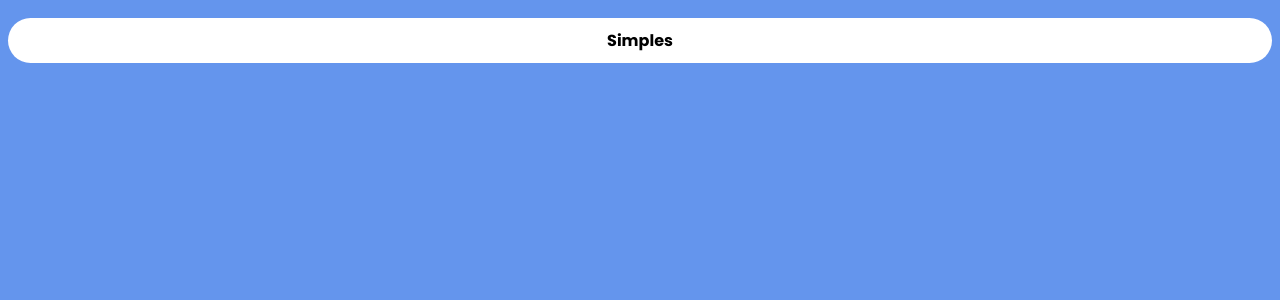
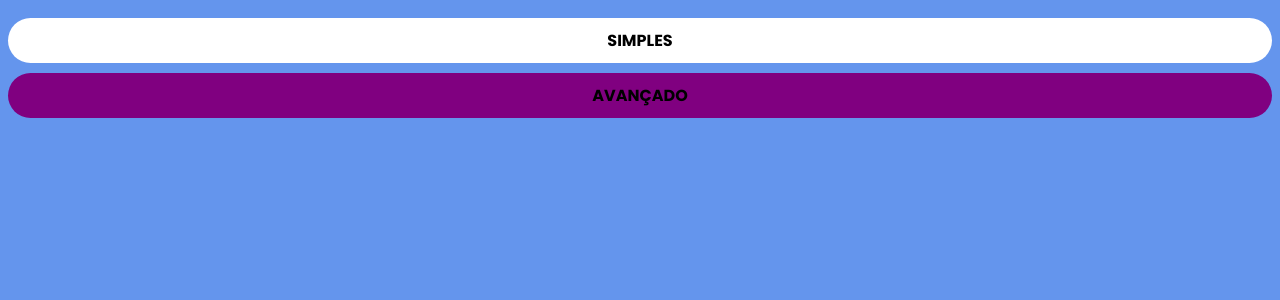
Before and after one commit to Alexandre-Passos/Projeto_Cards, an Angular app: page / in a window 1280 px wide. Shown: the top 300 px of the page. Built offline with nearby package versions, Linux system fonts and the light colour scheme.

Commit message:
adicionando animação e função de desabilitar o botão

```diff
--- a/src/app/app.component.html
+++ b/src/app/app.component.html
@@ -1 +1,2 @@
-<app-cards [plano]="'Simples'" [estilo]="'branco'"></app-cards>
+<app-cards [plano]="'Simples'" [estilo]="'branco'"  [desabilitar]="false" (emitindoEventoClick)="botaoClicado()"></app-cards>
+<app-cards [plano]="'Avançado'" [estilo]="'roxo'" (emitindoEventoClick)="botaoClicado()"></app-cards>
--- a/src/app/app.component.ts
+++ b/src/app/app.component.ts
@@ -6,5 +6,9 @@ import { Component } from '@angular/core';
   styleUrls: ['./app.component.css']
 })
 export class AppComponent {
-  title = 'Projeto_Cards';
+
+
+  botaoClicado() {
+    console.log('Botão clicado!')
+  }
 }
--- a/src/app/componentes/cards/cards.component.css
+++ b/src/app/componentes/cards/cards.component.css
@@ -5,9 +5,13 @@
     margin-top: 10px;
     border-radius: 25px;
     font-weight: bold;
+    text-transform: uppercase;
     padding: 10px;
     border: none;
+    cursor: pointer;
+    position: relative;
 
+    /* Criando duas classes */
     &.branco {
         background-color: white;
         color: black;
@@ -15,7 +19,12 @@
 
     &.roxo {
         background-color: purple;
-        color: white;
+
     }
 
+    /* Criando Animação */
+
+    &:active {
+        bottom: -2px;
+    }
 }
--- a/src/app/componentes/cards/cards.component.html
+++ b/src/app/componentes/cards/cards.component.html
@@ -1,4 +1,8 @@
 <button class="botao" [class]="{
     'branco' : estilo === 'branco' ? true: false,
     'roxo': estilo === 'roxo' ? true: false
-}">{{plano}}</button>
+}" (click)="botaoClicado()" [disabled]="desabilitar">
+
+    {{plano}}
+
+</button>
--- a/src/app/componentes/cards/cards.component.ts
+++ b/src/app/componentes/cards/cards.component.ts
@@ -1,4 +1,4 @@
-import { Component, Input } from '@angular/core';
+import { Component, EventEmitter, Input, Output } from '@angular/core';
 
 @Component({
   selector: 'app-cards',
@@ -8,5 +8,15 @@ import { Component, Input } from '@angular/core';
 export class CardsComponent {
   @Input({ required: true, alias: "plano" }) plano: string = '';
 
-  @Input({ required: true, alias: "estilo" }) estilo: 'branco' | 'roxo'  = 'branco';
+  @Input({ required: true, alias: "estilo" }) estilo: 'branco' | 'roxo' = 'branco';
+
+  @Input({ alias: "desabilitar" }) desabilitar: boolean = false
+
+  @Output() emitindoEventoClick = new EventEmitter<void>();
+
+  botaoClicado() {
+    this.emitindoEventoClick.emit();
+  }
+
+
 }
```
